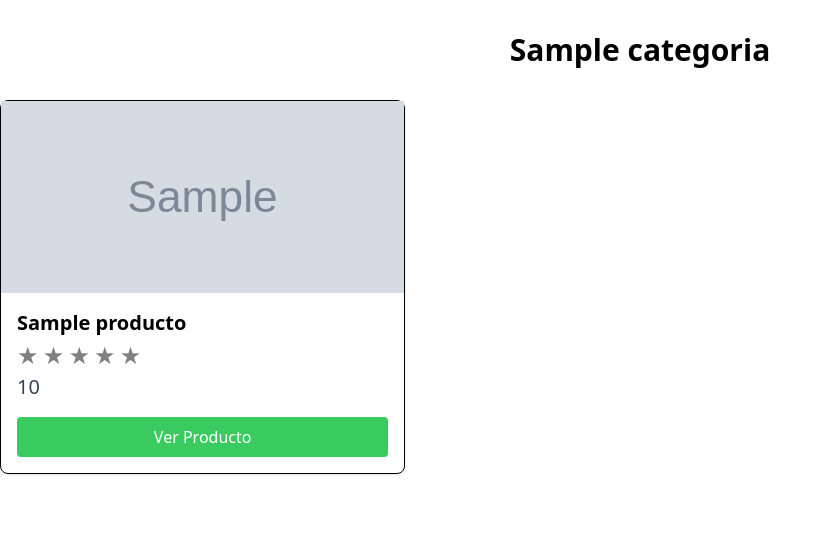
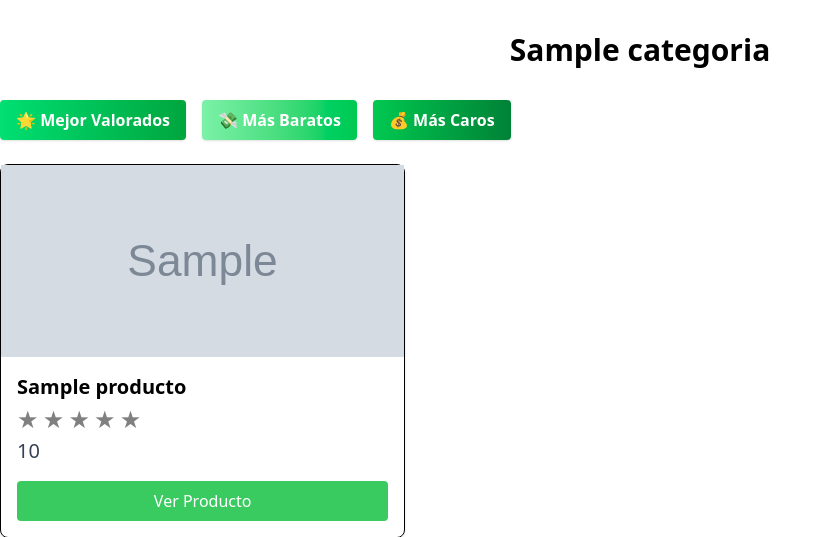
Before and after one commit to Matalentajas/Proyecto-Final-AOrient, a Flask app: template Crafted3D/app/templates/producto.html in a window 1280 px wide. Shown: the part 184-721 px from the top of the page, without its empty margins (0-832 px from the left). Run offline with Flask 3, Linux system fonts and the light colour scheme; the template is opened without the code that fills it: most values are stand-ins (such as "Sample title", 1, 10 or a date in 2020); grey boxes marked "Sample" are stand-in pictures; parts of the project's set-up code (start-up, migrations or seed data) failed here and were passed over; some libraries are stand-ins or nearby versions.

Commit message:
Añadir funcionalidad de filtrado en la lista de productos por precio y valoraciones. Mejorar la presentación de la categoría en la plantilla de producto.

```diff
--- a/Crafted3D/app/templates/producto.html
+++ b/Crafted3D/app/templates/producto.html
@@ -8,7 +8,21 @@
 <div class="container mx-auto py-8">
 
   {% if categoria %}
-  <h1 class="text-3xl font-bold text-center mb-8">{{ categoria|capitalize }}</h1>
+    <h1 class="text-3xl font-bold text-center mb-8">{{ categoria|capitalize }}</h1>
+    <div class="flex gap-4 mb-6">
+        <a href="{{ url_for('product.productos_categoria', categoria_nombre=categoria, filtro='mejor-valorados') }}"
+            class="bg-gradient-to-r from-green-400 to-green-600 text-white px-4 py-2 rounded shadow hover:from-green-500 hover:to-green-700 transition font-semibold">
+             🌟 Mejor Valorados
+        </a>
+        <a href="{{ url_for('product.productos_categoria', categoria_nombre=categoria, filtro='mas-baratos') }}"
+            class="bg-gradient-to-r from-green-300 to-green-500 text-white px-4 py-2 rounded shadow hover:from-green-400 hover:to-green-600 transition font-semibold">
+             💸 Más Baratos
+        </a>
+        <a href="{{ url_for('product.productos_categoria', categoria_nombre=categoria, filtro='mas-caros') }}"
+            class="bg-gradient-to-r from-green-500 to-green-700 text-white px-4 py-2 rounded shadow hover:from-green-600 hover:to-green-800 transition font-semibold">
+             💰 Más Caros
+        </a>
+    </div>
 
   {% if productos|length > 0 %}
   <div class="grid grid-cols-1 sm:grid-cols-2 md:grid-cols-3 gap-8">
@@ -61,9 +75,15 @@
           <input type="hidden" name="csrf_token" value="{{ csrf_token() }}">
 
 
-          <button onclick="addToCart('{{ producto.id }}', 1)" class="bg-[#39CB60] text-white font-bold px-6 py-3 rounded hover:bg-green-600 cursor-pointer">
-              Añadir a la cesta
-          </button>
+        {% if current_user.is_authenticated %}
+            <button onclick="addToCart('{{ producto.id }}', document.getElementById('quantity').value)" class="bg-[#39CB60] text-white font-bold px-6 py-3 rounded hover:bg-green-600 cursor-pointer">
+                Añadir a la cesta
+            </button>
+        {% else %}
+            <button onclick="alert('Debes iniciar sesión para añadir productos a la cesta.')" class="bg-[#39CB60] text-white font-bold px-6 py-3 rounded hover:bg-green-600 cursor-pointer">
+                Añadir a la cesta
+            </button>
+        {% endif %}
       </div>
       <div>
         <h2 class="text-2xl font-bold mt-6">Valoraciones del producto</h2>
```
Also changed, not shown: Crafted3D/app/blueprints/main/product_routes.py (+15 -6 lines).
